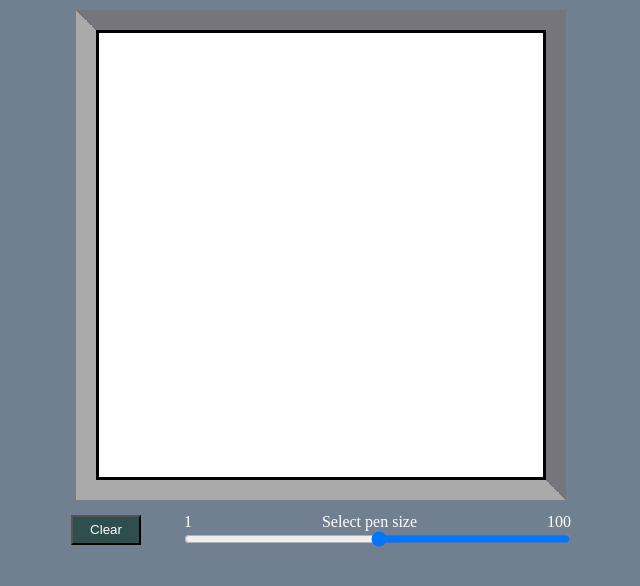
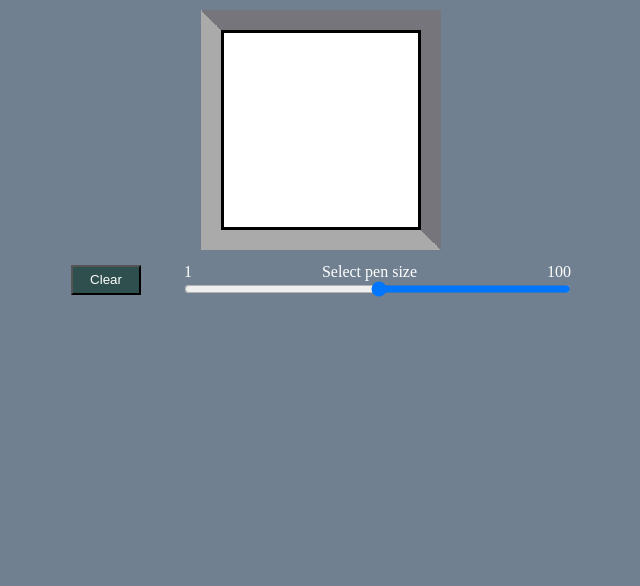
Before and after one commit to alansimon816/Etch-A-Sketch, a plain HTML site: page index.html in a window 1280 px wide. Shown: the part 86-672 px from the top of the page, without its empty margins (319-959 px from the left). Drawn offline with Linux system fonts and the light colour scheme.

Commit message:
Resizes Grid.

```diff
--- a/style.css
+++ b/style.css
@@ -75,8 +75,8 @@ button {
     background-color: white;
     border-style:solid;
     border-color: black;
-    height: 450px;
-    width: 450px;
+    height: 200px;
+    width: 200px;
     display: grid;
     grid-template: repeat(50, auto) / repeat(50, auto);
 }
```
